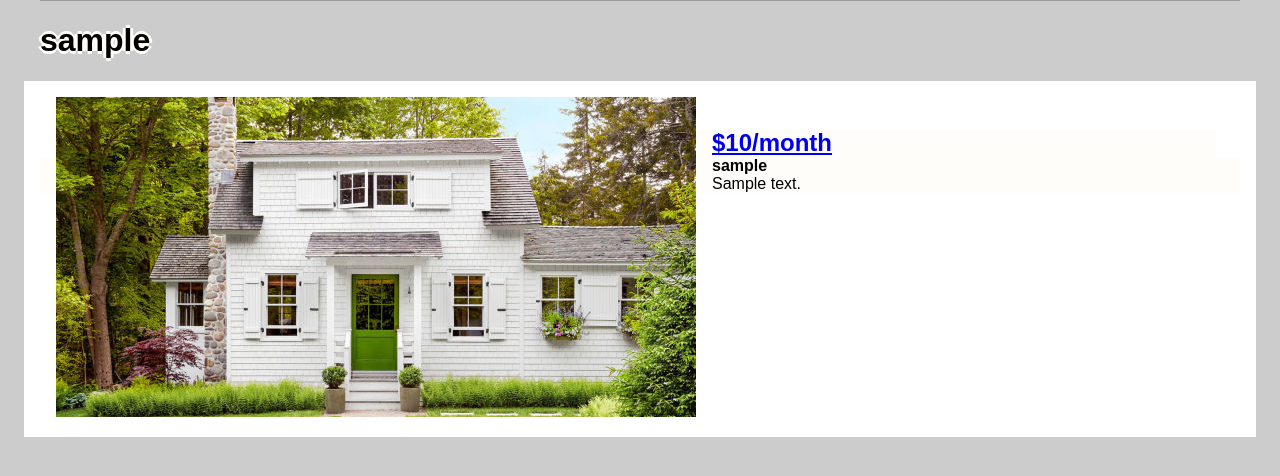
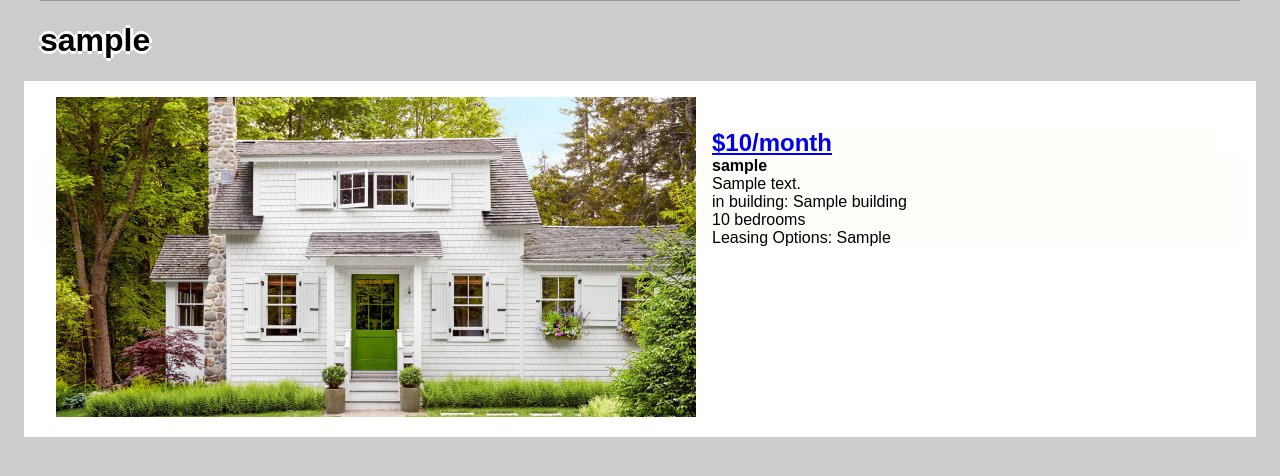
Before and after one commit to NewsNerdsAtCoJMC/ProjectTicoTeam2, a Django app: template studentsonly/apartments/templates/apartments/detail.html in a window 1280 px wide. Shown: the part 253-729 px from the top of the page. Run offline with Django 3.2, Linux system fonts and the light colour scheme; the template is opened without the code that fills it: most values are stand-ins (such as "Sample title", 1, 10 or a date in 2020).

Commit message:
added some detail to detail.html
also renamed apartment.html to building

```diff
--- a/studentsonly/apartments/templates/apartments/detail.html
+++ b/studentsonly/apartments/templates/apartments/detail.html
@@ -7,10 +7,15 @@
 <div class="row">
 	<div class="col-xs-12" style="background-color:white;">
     	<div class="photolisting">
-        	<a href="{{ listing.get_absolute_url }}"><img src="static/images/house1.jpg"></a>
+        	<a href="{{ listing.get_absolute_url }}"><img src="/static/images/house1.jpg"></a>
         </div>
     	<div class="info">
-        	<h2><a href="{{ listing.get_absolute_url }}">${{ listing.price}}/month</a></h2><h4>{{ listing.nickname }}</h4><p>{{ listing.description }}</p>
+        	<h2><a href="{{ listing.get_absolute_url }}">${{ listing.price}}/month</a></h2>
+            <h4>{{ listing.nickname }}</h4>
+            <p>{{ listing.description }}</p>
+            <p>in building: {{ listing.building }}</p>
+            <p>{{ listing.bedrooms }} bedrooms</p>
+            <p>Leasing Options: {{ listing.leasingOptions }}</p>
         </div>
     </div>
 </div><!-- this closes the row -->
--- a/studentsonly/apartments/views.py
+++ b/studentsonly/apartments/views.py
@@ -22,11 +22,6 @@ def building(request, building_slug): #Building detail
     context = {'building':building, 'allReviews':allReviews, 'allApts':allApts, 'score':score}
     return render(request, 'template here', context)
 
-#def apartmentListing(request, apartment_slug):
-#    listing = Apartment.objects.get(id=apartment_slug)
-#    context = {'listing': listing}
-#    return render(request, 'template here', context)
-
 def apartmentDetail(request, listing_id):
     listing = Apartment.objects.get(id=listing_id)
     context = {'listing': listing}
```
Also changed, not shown: studentsonly/apartments/templates/apartments/building.html (renamed from studentsonly/apartments/templates/apartments/apartment.html).
